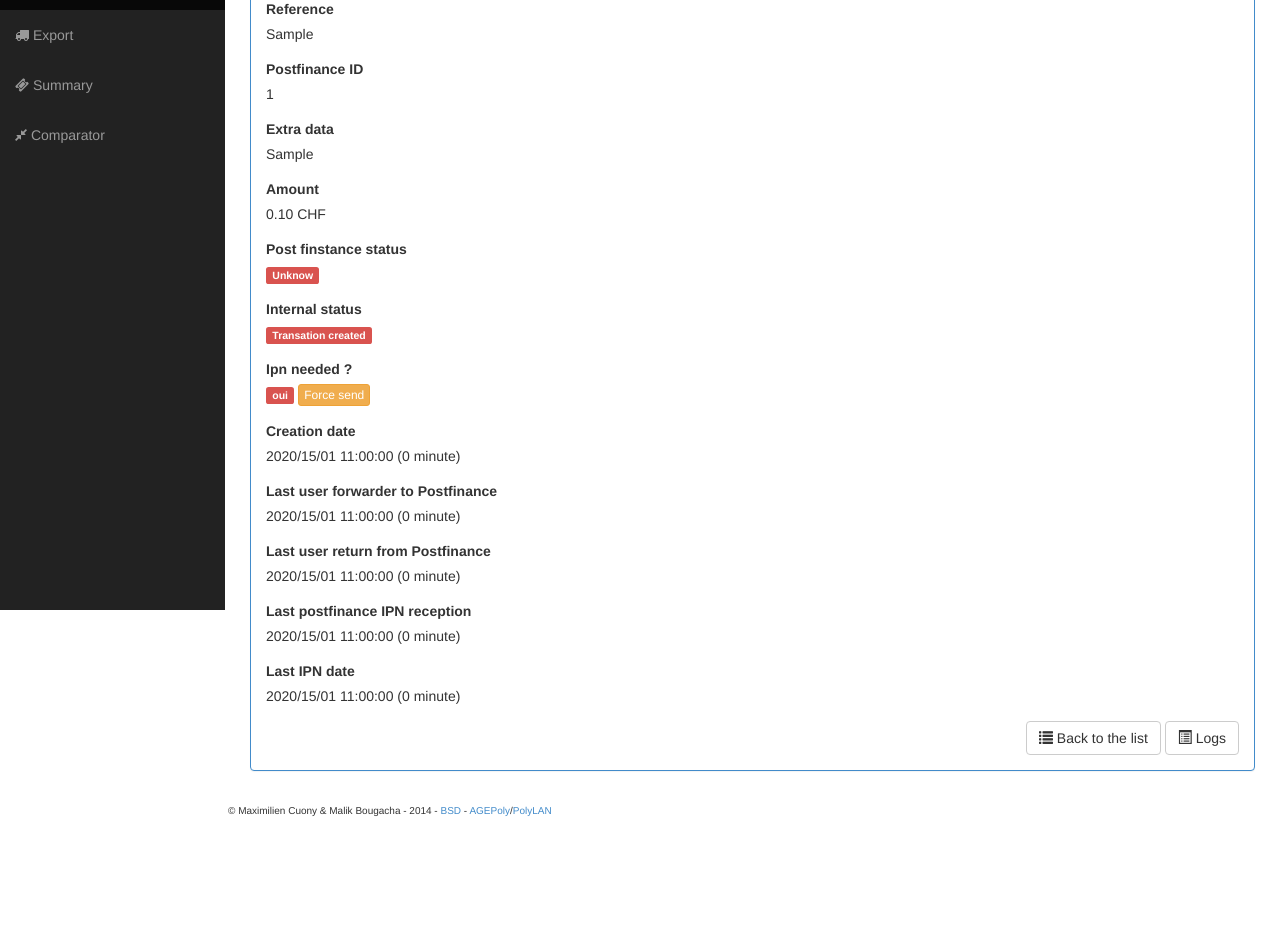
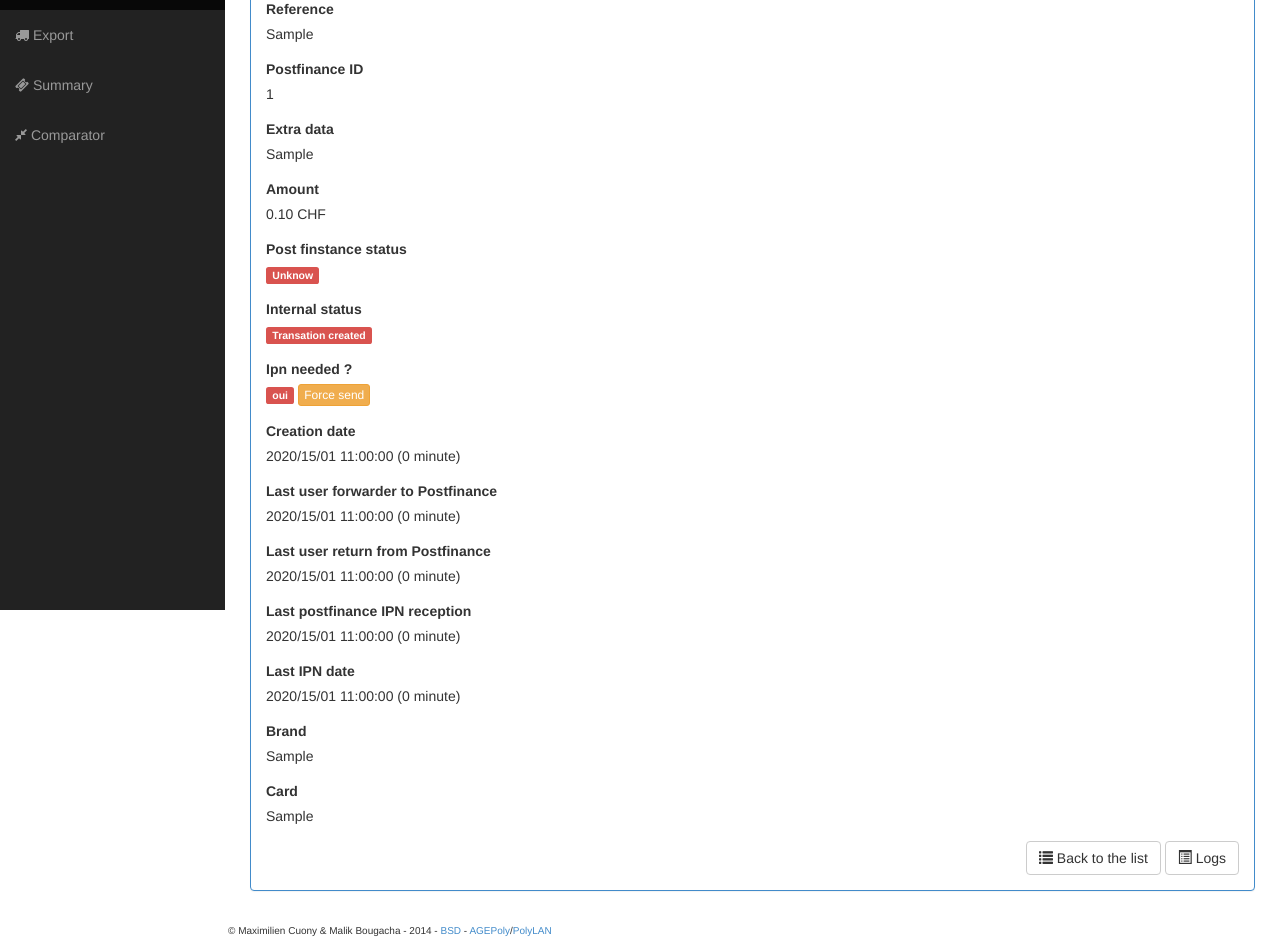
Before and after one commit to PolyLAN/polybanking, a Django app: page /paiements/transactions/1/ in a window 1280 px wide. Shown: the part 240-1180 px from the top of the page. Before the commit the page ends 1056 px from the top, so only its background shows below. Run offline with Django 3.2, Linux system fonts and the light colour scheme; a user stored in the database is signed in; tables that the repository leaves empty hold one stand-in row (values such as "Sample post"); parts of the project's set-up code (start-up, migrations or seed data) failed here and were passed over; some libraries are stand-ins or nearby versions.

Commit message:
Add CardNO and Brand

```diff
--- a/server/paiements/models.py
+++ b/server/paiements/models.py
@@ -82,6 +82,9 @@ class Transaction(models.Model):
     last_postfinance_ipn_date = models.DateTimeField(blank=True, null=True)
     last_ipn_date = models.DateTimeField(blank=True, null=True)
 
+    brand = models.CharField(max_length=128, default='')
+    card = models.CharField(max_length=128, default='')
+
     def amount_chf(self):
         """Return the amount in CHF"""
         return self.amount / 100.0
@@ -102,7 +105,7 @@ class Transaction(models.Model):
 
         retour = {}
 
-        for val in ['reference', 'extra_data', 'amount', 'postfinance_id', 'postfinance_status', 'internal_status', 'ipn_needed']:
+        for val in ['reference', 'extra_data', 'amount', 'postfinance_id', 'postfinance_status', 'internal_status', 'ipn_needed', 'brand', 'card']:
             retour[val] = str(getattr(self, val))
 
         for val in ['creation_date', 'last_userforwarded_date', 'last_user_back_from_postfinance_date', 'last_postfinance_ipn_date', 'last_ipn_date']:
--- a/server/paiements/templates/paiements/transactions/show.html
+++ b/server/paiements/templates/paiements/transactions/show.html
@@ -101,6 +101,19 @@
                 </div>
               {% endif %}
 
+              {% if object.brand %}
+                <div class="form-group">
+                  <label>{% trans "Brand" %}</label>
+                  <p class="form-control-static">{{object.brand}}</p>
+                </div>
+              {% endif %}
+
+              {% if object.card %}
+                <div class="form-group">
+                  <label>{% trans "Card" %}</label>
+                  <p class="form-control-static">{{object.card}}</p>
+                </div>
+              {% endif %}
           </form>
 
           <div class="row-fluid box-section" style="text-align: right;">
--- a/server/paiements/views.py
+++ b/server/paiements/views.py
@@ -162,7 +162,9 @@ def ipn(request):
     t.last_postfinance_ipn_date = now()
     t.postfinance_status = request.POST.get('STATUS')
     t.ipn_needed = True
-    t.save(update_fields=['internal_status', 'last_postfinance_ipn_date', 'postfinance_status', 'ipn_needed', 'postfinance_id'])
+    t.card = request.POST.get('CARDNO', '')
+    t.brand = request.POST.get('BRAND', '')
+    t.save(update_fields=['internal_status', 'last_postfinance_ipn_date', 'postfinance_status', 'ipn_needed', 'postfinance_id', 'brand', 'card'])
 
     TransactionLog(transaction=t, log_type='postfinanceStatus', extra_data=request.POST.get('STATUS')).save()
 
```
Also changed, not shown: server/paiements/migrations/0005_auto__add_field_transaction_brand__add_field_transaction_card__chg_fie.py (added).
